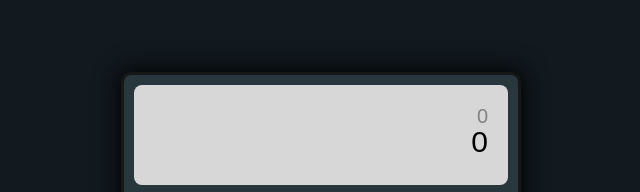
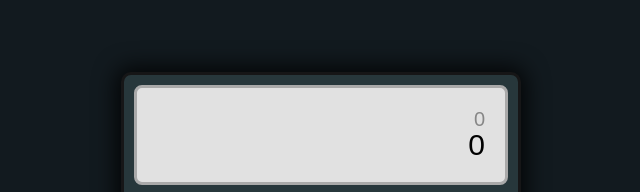
Before and after one commit to HossainRafi/SimplyCalc, a plain HTML site: page index.html in a window 1280 px wide. Shown: the top 192 px of the page, 319-959 px from the left. Drawn offline with Linux system fonts and the light colour scheme.

Commit message:
design done

```diff
--- a/style.css
+++ b/style.css
@@ -25,13 +25,14 @@ section {
   border: 3px solid #161617;
 }
 .display {
-  background-color: #d7d7d7;
+  background-color: #e1e1e1;
   height: 100px;
   width: 100%;
   text-align: right;
   padding: 20px;
   font-size: 30px;
   position: relative;
+  border: 3px solid #a9a9a9;
   border-radius: 8px;
   margin-bottom: 10px;
 }
@@ -66,10 +67,11 @@ section {
   gap: 5px;
   font-size: 30px;
   cursor: pointer;
-  transition: 0.5s;
+  transition: 0.3s;
 }
 .button:hover {
   background-color: #1e2b2e;
+  font-size: 25px;
   transform: scale(.92);
 }
 .btn-0 {
```
